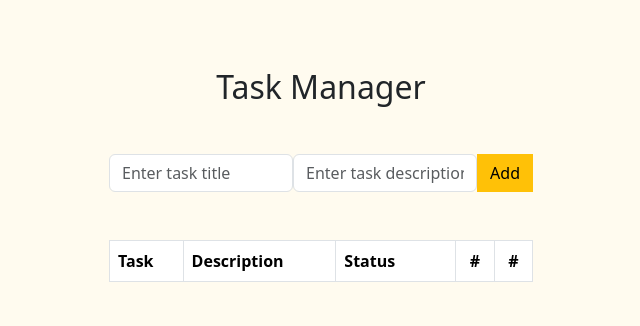
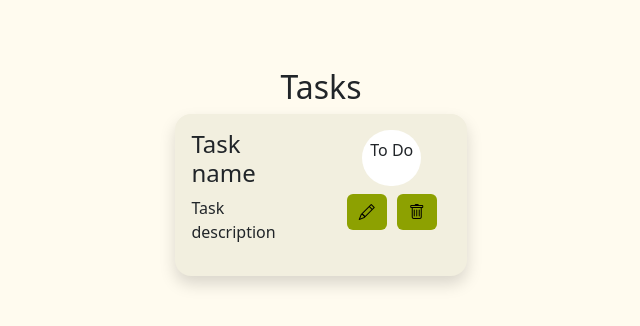
Before and after one commit to AleksandraTremba/WebProject-frontend, a Vue app: page /tasks in a window 1280 px wide. Shown: the top 326 px of the page, without its empty margins (403-1043 px from the left). Built offline with nearby package versions, Linux system fonts and the light colour scheme.

Commit message:
new design for tasks

```diff
--- a/src/components/tasks/TaskManager.vue
+++ b/src/components/tasks/TaskManager.vue
@@ -131,77 +131,49 @@ let taskHandler: TaskHandler = new TaskHandler();
 </script>
 
 <template>
-		<div class="container" style="max-width: 600px">
-			<!-- Heading -->
-			<h2 class="text-center mt-5">Task Manager</h2>
-
-			<!-- Input -->
-			<div class="d-flex mt-5">
-				<input
-					type="text"
-					v-model="taskShell.title"
-					placeholder="Enter task title"
-					class="w-100 form-control"
-				/>
-				<input
-					type="text"
-					v-model="taskShell.description"
-					placeholder="Enter task description"
-					class="w-100 form-control"
-				/>
-				<button class="btn btn-warning rounded-0" @click="taskHandler.create(taskShell)">
-					Add
+<div class="container d-flex flex-row justify-content-center">
+    <div class="d-flex flex-column">
+        <h2 class="text-center mt-5">Tasks</h2>
+        <div class="card border-0 rounded-4 p-3 shadow task-card" style="max-width: 400px">
+            <div class="task-items row">
+                <div class="col">
+                    <h3 class="task-name fs-4"> Task name </h3>
+                    <p class="task-description"> Task description </p>
+                </div>
+                <div class="col">
+                    <div class="container d-flex flex-column align-items-center">
+                        <div class="card border-0 rounded-5 p-2 task-status-card">
+                            <p class="task-status"> To Do </p>
+                        </div>
+                        <div class="button-container mt-2 d-flex">
+                            <button type="button" class="btn btn-primary" style="margin-right: 10px;">
+                                <i class="bi bi-pencil"></i>
+                            </button>
+                            <button type="button" class="btn btn-primary">
+                                <i class="bi bi-trash"></i>
                             </button>
                         </div>
-
-			<!-- Task table -->
-			<table class="table table-bordered mt-5">
-				<thead>
-					<tr>
-						<th scope="col">Task</th>
-						<th scope="col">Description</th>
-						<th scope="col" style="width: 120px">Status</th>
-						<th scope="col" class="text-center">#</th>
-						<th scope="col" class="text-center">#</th>
-					</tr>
-				</thead>
-				<tbody>
-					<tr v-for="[id, task] in taskHandler.tasks" :key="id">
-						<td class="text-center">
-								{{ task.title }}
-						</td>
-						<td>
-							{{ task.description }}
-						</td>
-						<td>
-							<span class="pointer noselect">
-								{{ task.status }}
-							</span>
-						</td>
-						<td class="text-center">
-							<button class="btn btn-warning rounded-0" @click="taskHandler.delete(id)">
-								Delete
-							</button>
-						</td>
-						<td class="text-center">
-							<button class="btn btn-warning rounded-0" @click="taskHandler.edit(id)">
-								Edit
-							</button>
-						</td>
-					</tr>
-				</tbody>
-			</table>
+                    </div>
+                </div>
+            </div>
+        </div>
+    </div>
 </div>
 </template>
 
-<style scoped>
-  .pointer {
-    cursor: pointer;
+<style src="@/assets/colours.css"></style>
+<style setup>
+.task-card {
+	 background-color: var(--coffee-colour) !important;
 }
-  .line-through {
-    text-decoration: line-through;
+.task-status-card {
+    background-color: white !important;
+    border-radius: 8px;
 }
-  .task-page-container {
-    width: 1000px;
+.bi {
+	color: black;
 }
 </style>
+<style>
+
+</style>
```
Lines whose indentation alone changed are shown as unchanged.
